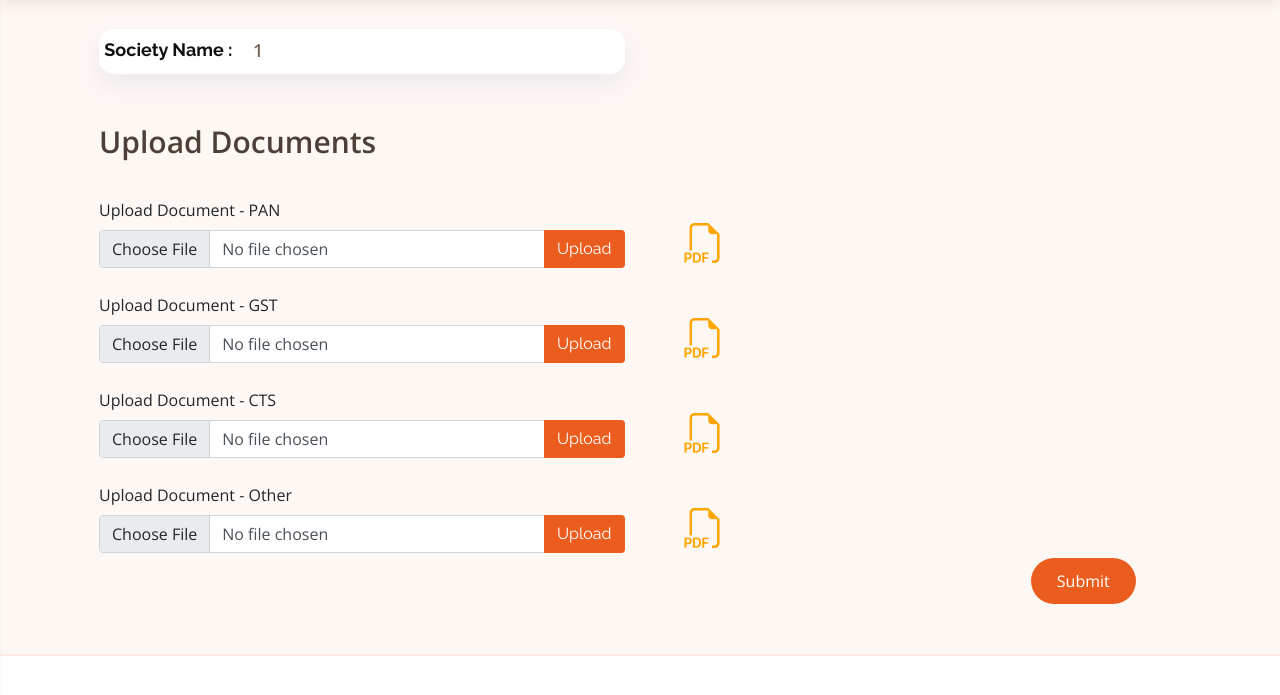
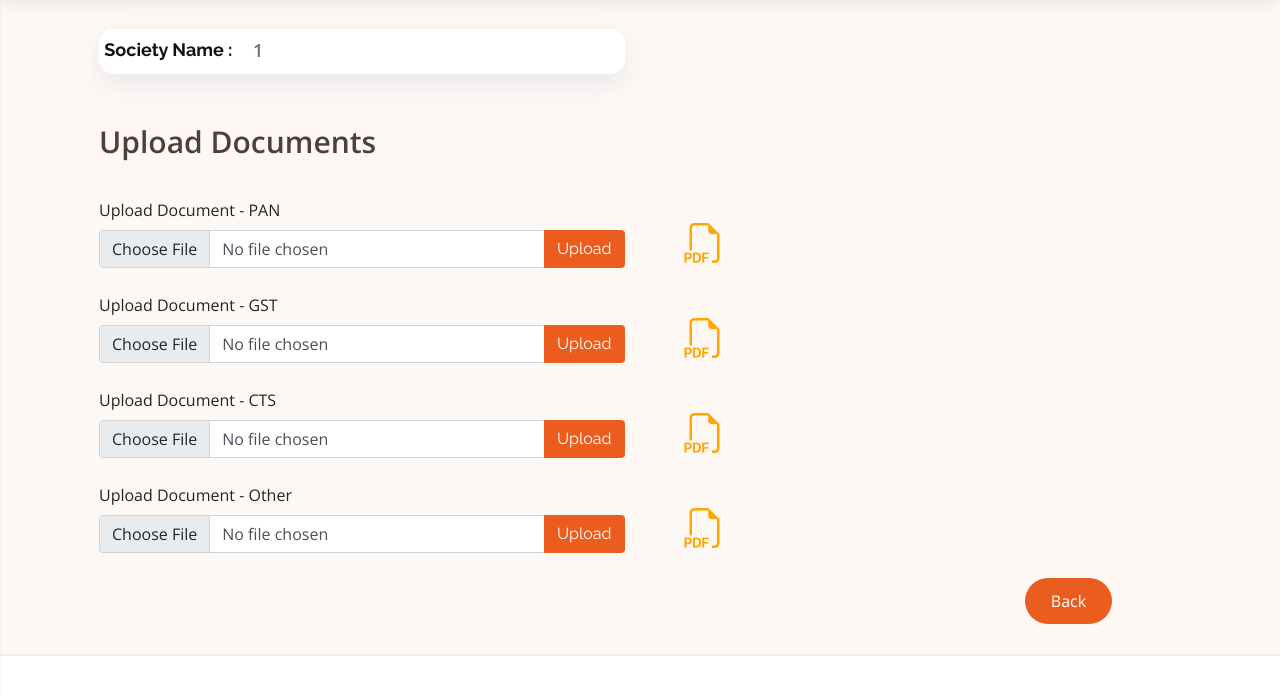
Before and after one commit to FaSidd911/housing_society, a Django app: page /upload_doc/1/ in a window 1280 px wide. Shown: the part 73-768 px from the top of the page. Run offline with Django 4.2, Linux system fonts and the light colour scheme; some libraries are stand-ins or nearby versions.

Commit message:
upload doc changes

```diff
--- a/templates/upload_docs.html
+++ b/templates/upload_docs.html
@@ -158,7 +158,7 @@
               <h4 class="society-name"><a href="">Society Name : </a></h4>
             </div>
             <div class="name d-flex align-items-center">
-              <p> {{name}}</p>
+              <a> {{name}}</a>
             </div>
           </div>
         </div>
@@ -182,7 +182,7 @@
           <div class = "col-sm-4 d-flex align-items-center ">
             <i class="bi bi-filetype-pdf" style="font-size:40px;color:Orange;margin-top: 15px;padding-left: 30px;"></i>
             <p>&nbsp</p>
-          <div class="justify-content-center">
+            <div class="doc d-flex justify-content-center">
               {%if file_names.pan != "" %}
               <p><a href= "{% url 'download_doc' name=name doc=file_names.pan %}">{{file_names.pan}}</a></p>
               {% endif %}
@@ -203,7 +203,7 @@
           <div class = "col-sm-4 d-flex align-items-center ">
             <i class="bi bi-filetype-pdf" style="font-size:40px;color:Orange;margin-top: 15px;padding-left: 30px;"></i>
             <p>&nbsp</p>
-                 <div class="justify-content-center">
+                <div class="doc d-flex justify-content-center">
                 {%if file_names.gst != "" %}
                 <p><a href= "{% url 'download_doc' name=name doc=file_names.gst %}">{{file_names.gst}}</a></p>
             {% endif %}
@@ -224,7 +224,7 @@
           <div class = "col-sm-4 d-flex align-items-center ">
             <i class="bi bi-filetype-pdf" style="font-size:40px;color:Orange;margin-top: 15px;padding-left: 30px;"></i>
             <p>&nbsp</p>
-               <div class="justify-content-center">
+              <div class="doc d-flex justify-content-center">
                 {%if file_names.cts != "" %}
                 <p><a href= "{% url 'download_doc' name=name doc=file_names.cts %}">{{file_names.cts}}</a></p>
                 {% endif %}
@@ -245,45 +245,22 @@
         <div class = "col-sm-4 d-flex align-items-center ">
           <i class="bi bi-filetype-pdf" style="font-size:40px;color:Orange;margin-top: 15px;padding-left: 30px;"></i>
           <p>&nbsp</p>
-             <div class="justify-content-center">
+          <div class="doc d-flex justify-content-center">
             {%if file_names.oth != "" %}
             <p><a href= "{% url 'download_doc' name=name doc=file_names.oth %}">{{file_names.oth}}</a></p>
             {% endif %}
           </div>
         </div>
+      </div>
       <div class = "row justify-content-end">
         <div class="col-sm-2" >
-          <button class="btn btn-submit" type="submit">
-            Submit
+          <button class="btn btn-submit" type="back">
+            Back
           </button>
         </div>
       </div>
 
   </section>
-  <script>
-      var date = new Date();
-      var today = new Date(date.getFullYear(), date.getMonth(), date.getDate());
-
-      var optSimple = {
-        format: 'mm-dd-yyyy',
-        todayHighlight: true,
-        orientation: 'bottom right',
-        autoclose: true,
-        container: '#sandbox'
-      };
-
-      var optComponent = {
-        format: 'mm-dd-yyyy',
-        container: '#datePicker',
-        orientation: 'auto top',
-        todayHighlight: true,
-        autoclose: true
-      };
-
-      // COMPONENT
-      $( '#datePicker' ).datepicker( optComponent );
-
-  </script>
   <!-- Vendor JS Files -->
   <script src="{% static '/vendor/aos/aos.js' %}"></script>
   <script src="{% static '/vendor/bootstrap/js/bootstrap.bundle.min.js' %}"></script>
```
Lines whose indentation alone changed are shown as unchanged.
